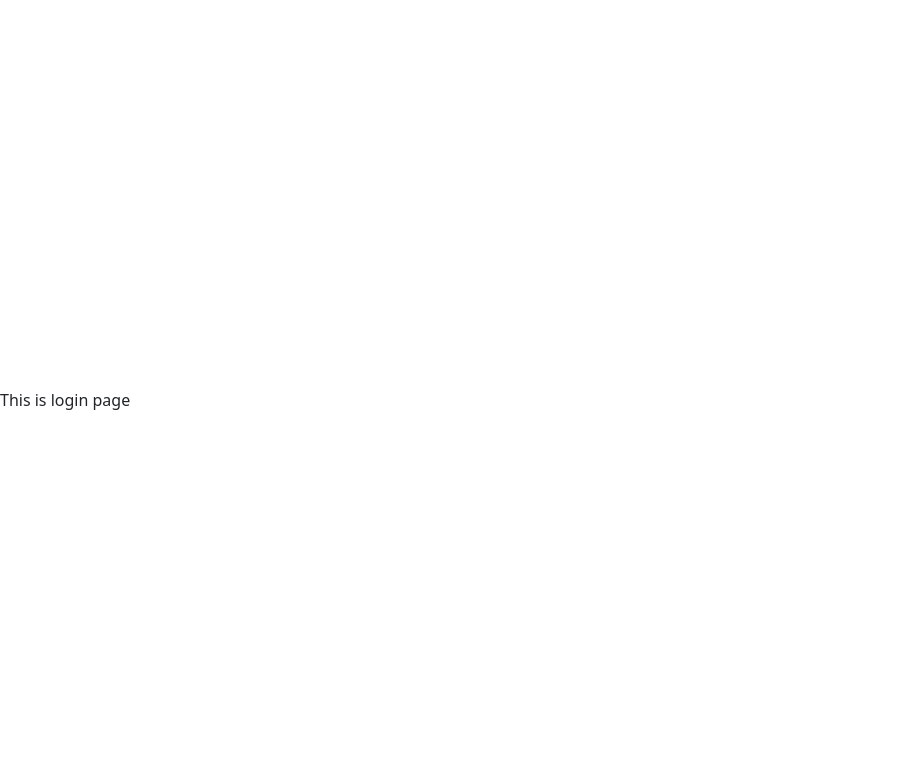
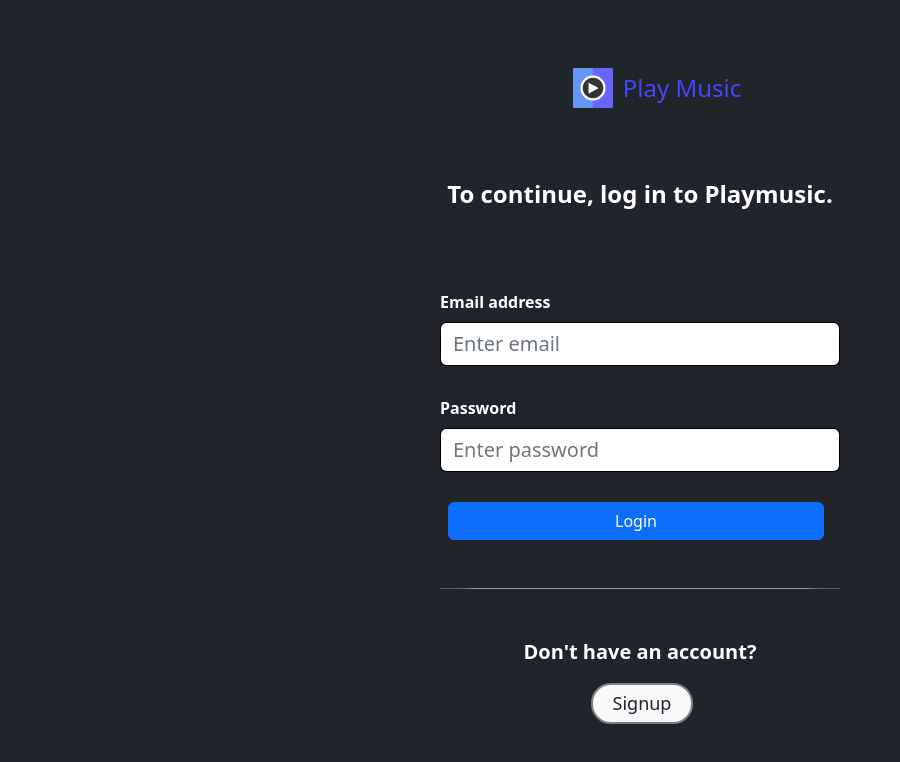
Before and after one commit to Abhisek0721/play-music, a React (Vite) app: page /login in a window 1280 px wide. Shown: the top 762 px of the page, without its empty margins (0-900 px from the left). Built offline with nearby package versions, Linux system fonts and the light colour scheme.

Commit message:
login and signup page created

```diff
--- a/src/App.tsx
+++ b/src/App.tsx
@@ -1,7 +1,6 @@
 import "bootstrap/dist/css/bootstrap.min.css";
+import "./css/common.css";
 import { Route, BrowserRouter, Routes } from "react-router-dom";
-// import SidebarMenu from "./components/Sidebar";
-// import Header from "./components/Header";
 import Home from "./pages/Home";
 import "./App.css";
 import Signup from "./pages/Signup";
--- a/src/components/Header.tsx
+++ b/src/components/Header.tsx
@@ -1,11 +1,16 @@
 import "../css/header.css";
+import { Link } from "react-router-dom";
 
 const Header = ():JSX.Element => {
     return (
         <div id="header"  className="container-fluid min-vw-100 text-white">
             <div  className="py-3 float-end">
-                <button className="header-btn">Sign up</button>
-                <button className="header-btn btn-bg mx-3">Log in</button>
+                <Link to={"/signup"}>
+                    <button className="header-btn">Sign up</button>
+                </Link>
+                <Link to={"/login"}>
+                    <button className="header-btn btn-bg mx-3">Log in</button>
+                </Link>
             </div>
         </div>
     );
--- a/src/components/Sidebar.tsx
+++ b/src/components/Sidebar.tsx
@@ -15,7 +15,7 @@ const Sidebar = ():JSX.Element => {
                         <span id="logo" className="fs-4 pt-4 align-middle">Play Music</span>
                     </Link>
 
-                    {/* <div style={{"paddingTop": "1px", "margin": "0px 10px"}} className="bg-primary"></div> */}
+                    <div style={{"paddingTop": "1px", "margin": "0px 10px"}} className="bg-primary"></div>
 
                     <ul className="nav flex-column ms-5 mt-4">
                         <Link to={"/"}>
--- /dev/null
+++ b/src/css/common.css
@@ -0,0 +1,34 @@
+:root {
+    --primary: rgb(69, 69, 255);
+    --secondary: white;
+    --primary-text: cornsilk;
+    --secondary-text: black;
+    --gray: rgb(150, 149, 149);
+}
+
+.small-text-1{
+    font-size: 12px;
+}
+
+.hr-line{
+    width: 100%;
+    height: 1px;
+    border-radius: 30%;
+    background-color: var(--gray);
+    margin: auto;
+}
+
+.semi-bold{
+    font-weight: 600;
+}
+
+.common-btn{
+    padding: 5px 20px;
+    border-radius: 20px;
+    font-size: large;
+    border: 2px solid gray;
+    transition: all 0.5s;
+}
+.common-btn:hover{
+    border: 2px solid var(--primary);
+}
--- /dev/null
+++ b/src/css/signup.css
@@ -0,0 +1,12 @@
+.input-field-container{
+    margin: 30px 0;
+}
+
+.input-field{
+    width: 25rem;
+    border: 1px solid black;
+}
+
+.input-label{
+    font-weight: 600;
+}
--- a/src/pages/Login.tsx
+++ b/src/pages/Login.tsx
@@ -1,7 +1,53 @@
+import { Link } from 'react-router-dom';
+import logo from "../assets/playmusic.png";
+import "../css/signup.css";
+import { Form, Button } from 'react-bootstrap';
+
 const Login = ():JSX.Element => {
     return (
-        <div className="text-dark">
-            This is login page
+        <div className="container-fluid signup-container position-absolute top-0 bg-dark text-white min-vh-100">
+            <div className="d-flex flex-column align-items-center">
+                {/* Logo */}
+                <div className='mt-5'>
+                    <Link to={"/"} className="text-decoration-none align-itemcenter ms-4">
+                        <img src={logo} className="logo" alt="" srcSet="" />
+                        <span id="logo" className="fs-4 pt-4 align-middle">Play Music</span>
+                    </Link>
+                </div>
+                {/* Login Form */}
+                <span className='fs-4 fw-bold mt-5'>To continue, log in to Playmusic.</span>
+                <Form className='mt-5'>
+                    <div className='input-field-container'>
+                        <Form.Label
+                            className='input-label' htmlFor="email">Email address</Form.Label>
+                        <Form.Control
+                            id='email' name='email' className='input-field fs-5'
+                            type="email" placeholder="Enter email" />
+                    </div>
+                    <div className='input-field-container'>
+                        <Form.Label
+                            className='input-label' htmlFor="password">Password</Form.Label>
+                        <Form.Control
+                            id='password' name='password' className='input-field fs-5'
+                            type="password" placeholder="Enter password" />
+                    </div>
+                    <div className='container row'>
+                        <Button className='ms-2'>Login</Button>
+                    </div>
+                    <div className="hr-line w-100 mt-5"></div>
+                </Form>
+                {/* Go to signup page */}
+                <div className='mt-5'>
+                    <p className='text-center fs-5 semi-bold'>
+                        Don't have an account?
+                    </p>
+                    <div className='d-flex justify-content-center'>
+                    <Link to={"/signup"} className='ms-1'>
+                        <button className='m-auto common-btn bg-light text-dark'>Signup</button>
+                    </Link>
+                    </div>
+                </div>
+            </div>
         </div>
     );
 }
--- a/src/pages/Signup.tsx
+++ b/src/pages/Signup.tsx
@@ -1,8 +1,57 @@
-const Signup = ():JSX.Element => {
+import { Link } from 'react-router-dom';
+import logo from "../assets/playmusic.png";
+import "../css/signup.css";
+import { Form, Button } from 'react-bootstrap';
+
+const Signup = (): JSX.Element => {
     return (
-        <div className="container-fluid">
-            <div className="">
-                This is signup page
+        <div className="container-fluid signup-container position-absolute top-0 bg-dark text-white min-vh-100">
+            <div className="d-flex flex-column align-items-center">
+                {/* Logo */}
+                <div className='mt-5'>
+                    <Link to={"/"} className="text-decoration-none align-itemcenter ms-4">
+                        <img src={logo} className="logo" alt="" srcSet="" />
+                        <span id="logo" className="fs-4 pt-4 align-middle">Play Music</span>
+                    </Link>
+                </div>
+                {/* Signup Form */}
+                <span className='fs-4 fw-bold my-3'>Sign up for free to start listening.</span>
+                <Form className='mt-5'>
+                    <div className='input-field-container'>
+                        <Form.Label
+                            className='input-label' htmlFor="name">What should we call you?</Form.Label>
+                        <Form.Control
+                            id='name' name='name' className='input-field fs-5'
+                            type="text" placeholder="Enter a profile name" />
+                    </div>
+                    <div className='input-field-container'>
+                        <Form.Label
+                            className='input-label' htmlFor="email">What's your email?</Form.Label>
+                        <Form.Control
+                            id='email' name='email' className='input-field fs-5'
+                            type="email" placeholder="Enter email" />
+                    </div>
+                    <div className='input-field-container'>
+                        <Form.Label
+                            className='input-label' htmlFor="password">Create Password</Form.Label>
+                        <Form.Control
+                            id='password' name='password' className='input-field fs-5'
+                            type="password" placeholder="Create a password" />
+                    </div>
+                    <p className='small-text-1 text-center'>
+                        By clicking on sign-up, you agree to Spotify's <a href="#">Terms and Conditions of Use</a>.
+                    </p>
+                    <div className='container row'>
+                        <Button className='mx-auto ms-2'>Signup</Button>
+                    </div>
+                </Form>
+                {/* Go to login page */}
+                <div className='mt-5'>
+                    <p className='text-center'>
+                        Already have an account?
+                        <Link to={"/login"} className='ms-1'>Login</Link>
+                    </p>
+                </div>
             </div>
         </div>
     );
```
